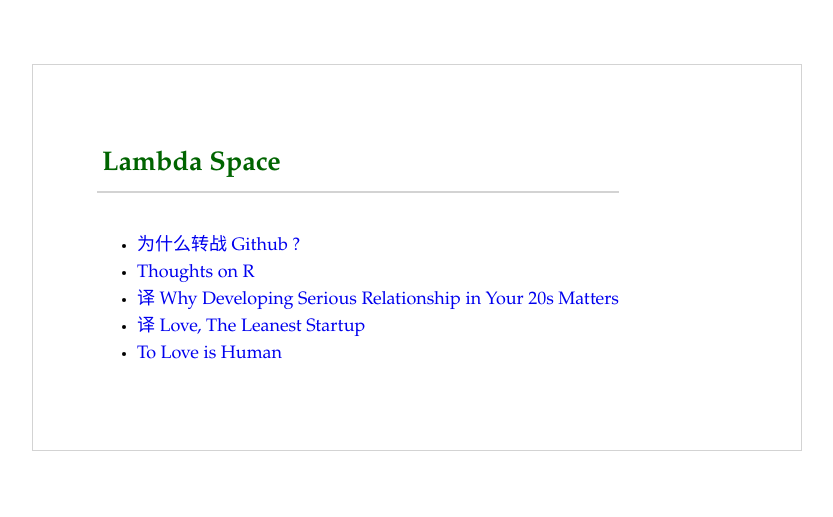
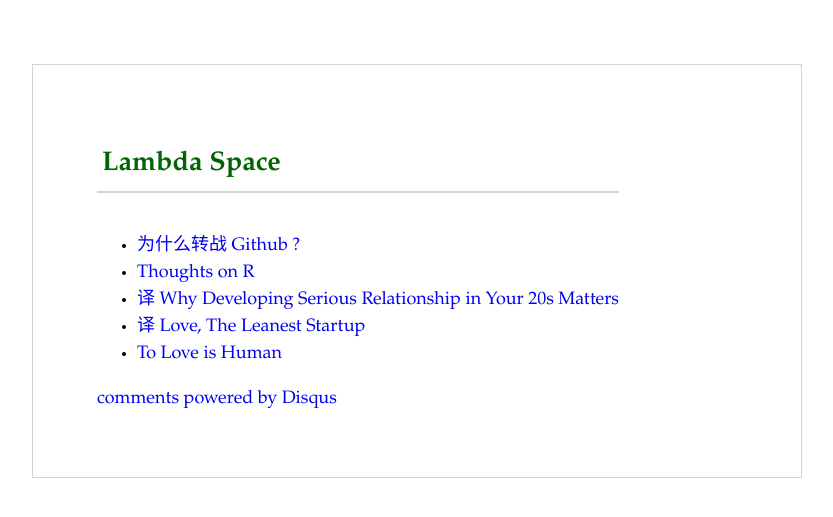
Before and after one commit to guojing0/guojing0.github.io, a Jekyll site: the page built from index.html, in a window 1280 px wide. Shown: the top 517 px of the page, without its empty margins (224-1057 px from the left). Built offline with Jekyll 4.4.1, drawn with Linux system fonts in a browser that asks for light colours; comment, search, counter and statistics services are not loaded; part of the change alters nothing that is shown.

Commit message:
update default.

```diff
--- a/_layouts/default.html
+++ b/_layouts/default.html
@@ -16,5 +16,20 @@
 
       {{ content }}
 
+    <div id="disqus_thread"></div>
+        <script type="text/javascript">
+	/* * * CONFIGURATION VARIABLES: EDIT BEFORE PASTING INTO YOUR WEBPAGE * * */
+	var disqus_shortname = 'guojing0'; // required: replace example with your forum shortname
+
+	/* * * DON'T EDIT BELOW THIS LINE * * */
+	(function() {
+	    var dsq = document.createElement('script'); dsq.type = 'text/javascript'; dsq.async = true;
+	    dsq.src = '//' + disqus_shortname + '.disqus.com/embed.js';
+	    (document.getElementsByTagName('head')[0] || document.getElementsByTagName('body')[0]).appendChild(dsq);
+	    })();
+	    </script>
+	    <noscript>Please enable JavaScript to view the <a href="http://disqus.com/?ref_noscript">comments powered by Disqus.</a></noscript>
+	    <a href="http://disqus.com" class="dsq-brlink">comments powered by <span class="logo-disqus">Disqus</span></a>
+
     </body>
 </html>
```
